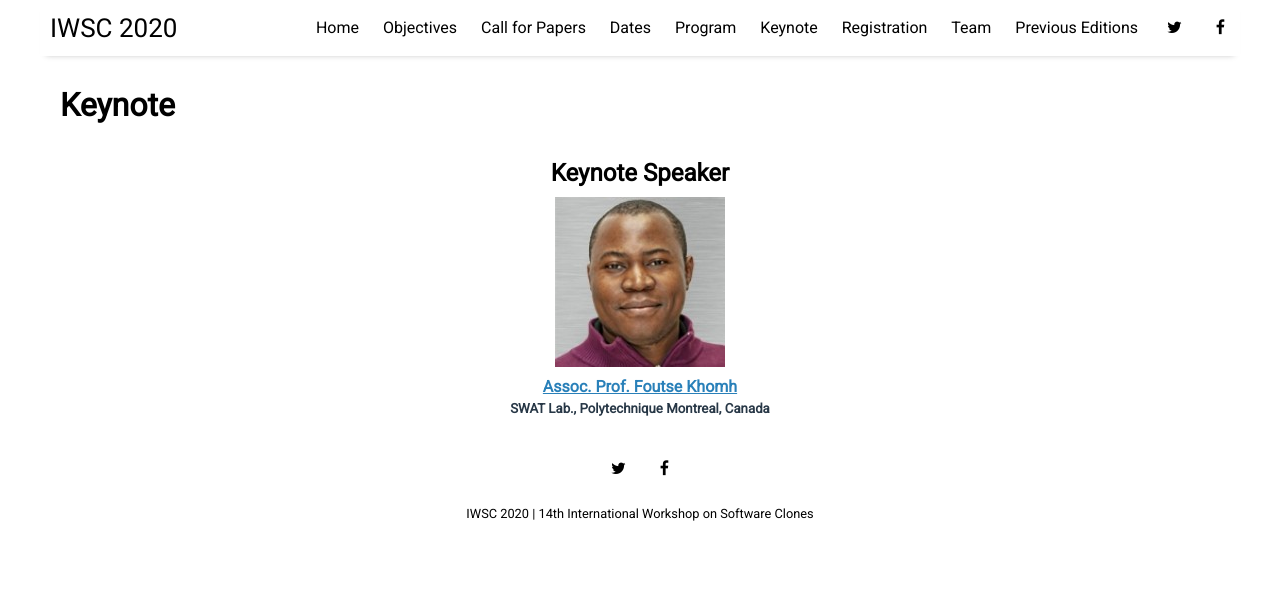
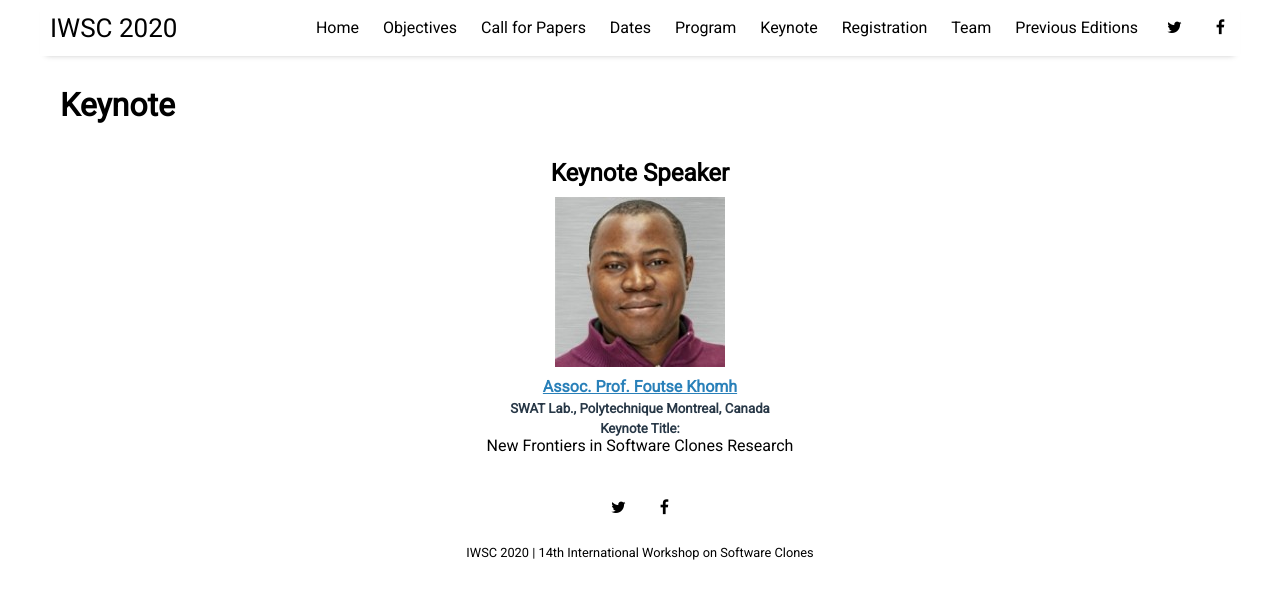
Before and after one commit to iwsc2020/iwsc2020.github.io, a Jekyll site: the page built from pages/keynote.html, in a window 1280 px wide. Shown: the top 599 px of the page. Built offline with Jekyll 4.4.1, drawn with Linux system fonts in a browser that asks for light colours; nearby versions of some CDN libraries.

Commit message:
Update keynote.html

```diff
--- a/pages/keynote.html
+++ b/pages/keynote.html
@@ -10,6 +10,7 @@ title: Keynote
       <img src="/assets/img/FKhomh.jpg" />
       <h4><a href="http://swat.polymtl.ca/~foutsekh/about/index.html">Assoc. Prof. Foutse Khomh</a></h4>
       <h5>SWAT Lab., Polytechnique Montreal, Canada</h5>
+      <h5>Keynote Title:</h5> New Frontiers in Software Clones Research
   </div>
 
 <!--
```
